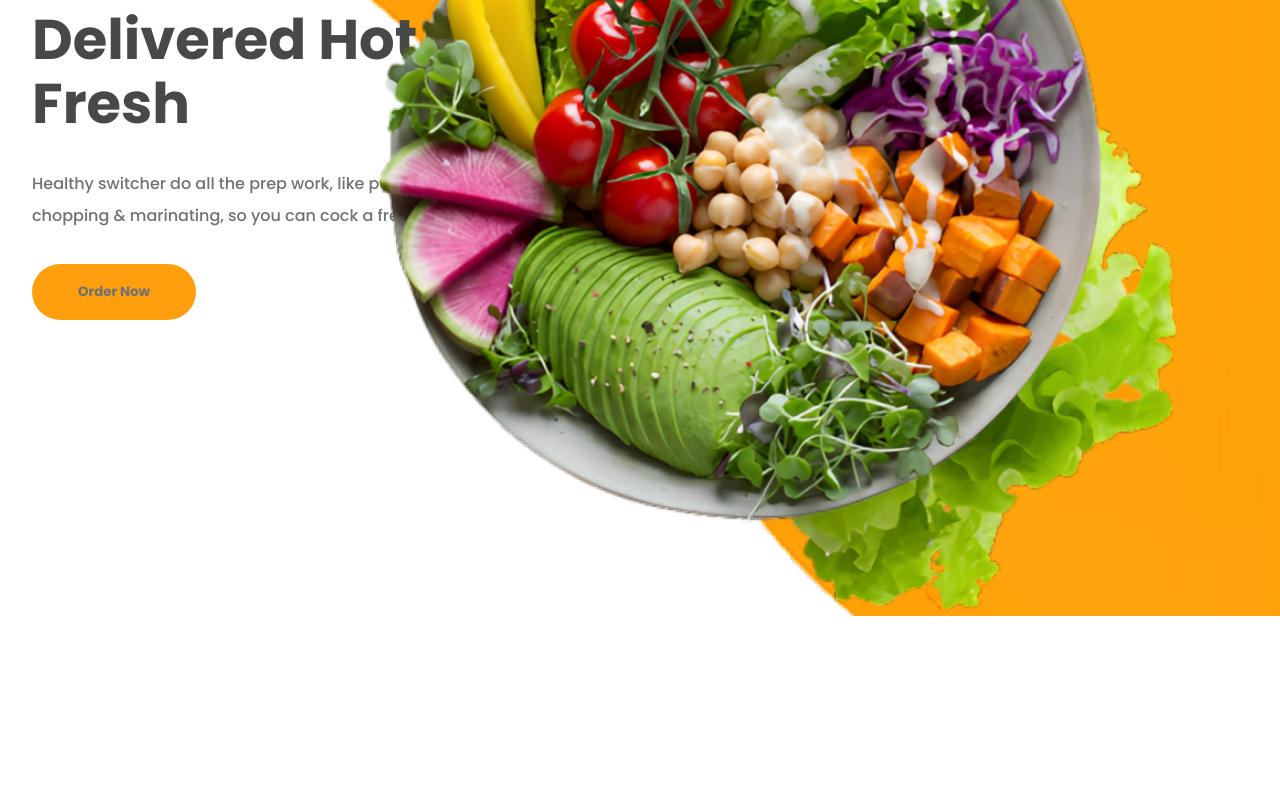
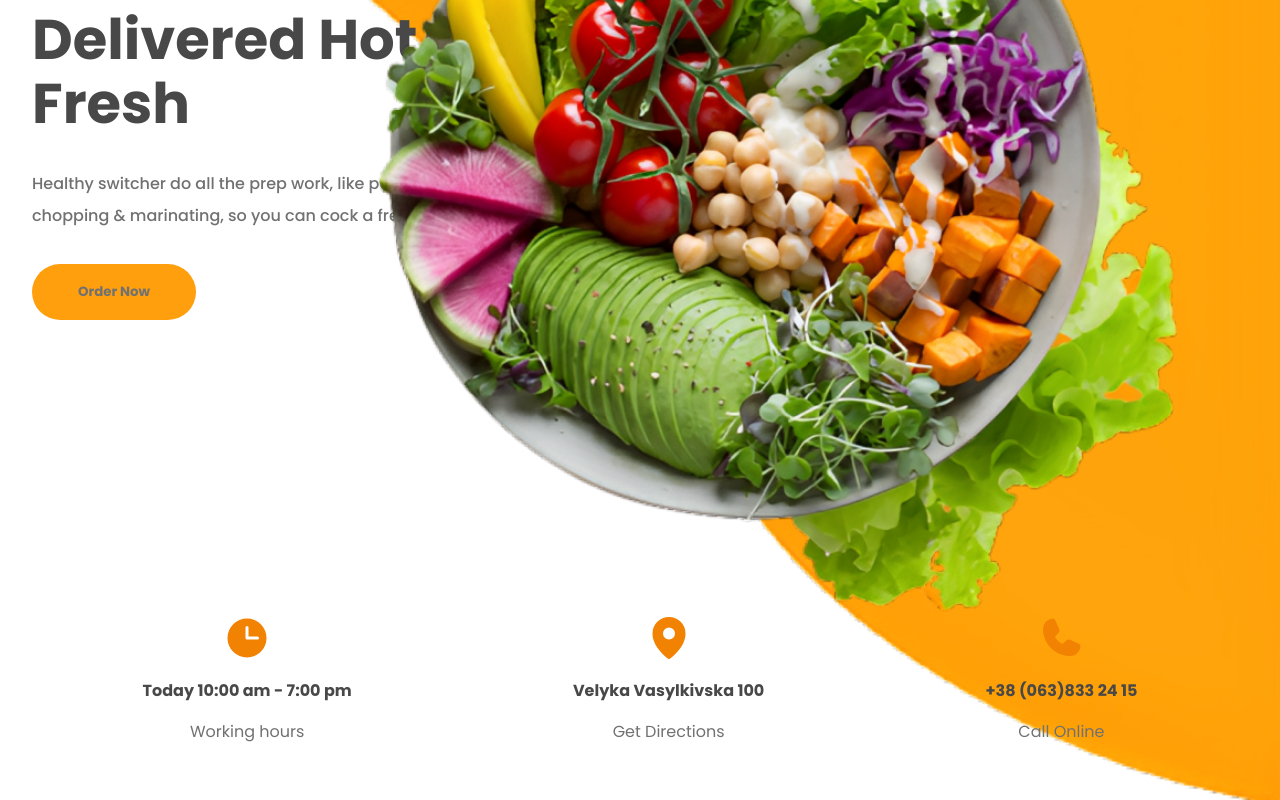
Before and after one commit to FernandoRodriguesxs/restaurant-app, a React (Vite) app: page / in a window 1280 px wide. Shown: the part 376-1176 px from the top of the page. Before the commit the page ends 992 px from the top, so only its background shows below. Built offline with nearby package versions, Linux system fonts and the light colour scheme.

Commit message:
adicionado card-information

```diff
--- a/src/App.styles.ts
+++ b/src/App.styles.ts
@@ -50,3 +50,26 @@ export const Hero = styled.div`
     }
   }
 `
+
+export const InformaticonSection = styled.section`
+  display: flex;
+  justify-content: space-around;
+  align-items: center;
+
+  .box {
+    display: flex;
+    flex-direction: column;
+    align-items: center;
+    gap: 16px;
+
+    padding: 24px;
+
+    strong {
+      color: ${({ theme }) => theme.colors.gray.primary};
+    }
+
+    p {
+      color: ${({ theme }) => theme.colors.gray.secondary};
+    }
+  }
+`
--- a/src/App.tsx
+++ b/src/App.tsx
@@ -1,7 +1,8 @@
 import { Header } from './components/Header'
-import { Wrapper, Hero } from './App.styles'
+import { Wrapper, Hero, InformaticonSection } from './App.styles'
 import { ButtonSecondary } from './components/Button'
 import heroImg from './assets/img-hero.png'
+import { Clock, MapPin, Phone } from '@phosphor-icons/react'
 
 export const App = () => {
   return (
@@ -28,6 +29,25 @@ export const App = () => {
             </picture>
           </Hero>
         </Wrapper>
+        <Wrapper>
+          <InformaticonSection>
+            <div className="box">
+              <Clock size={48} color="#f28202" weight="fill" />
+              <strong>Today 10:00 am - 7:00 pm</strong>
+              <p>Working hours</p>
+            </div>
+            <div className="box">
+              <MapPin size={48} color="#f28202" weight="fill" />
+              <strong>Velyka Vasylkivska 100</strong>
+              <p>Get Directions</p>
+            </div>
+            <div className="box">
+              <Phone size={48} color="#f28202" weight="fill" />
+              <strong>+38 (063)833 24 15</strong>
+              <p>Call Online</p>
+            </div>
+          </InformaticonSection>
+        </Wrapper>
       </main>
     </>
   )
```
